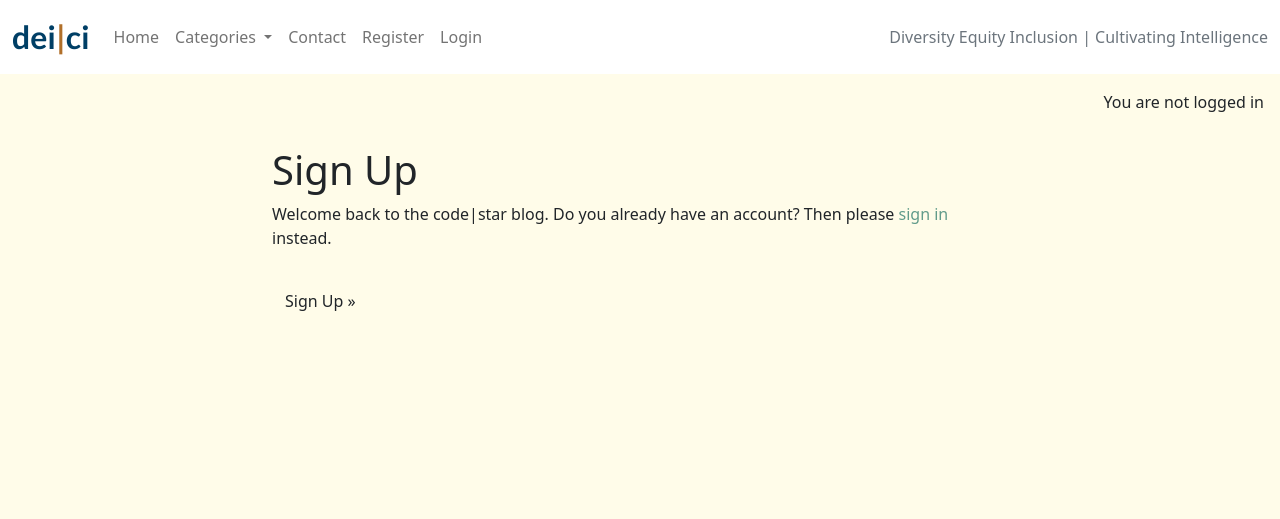
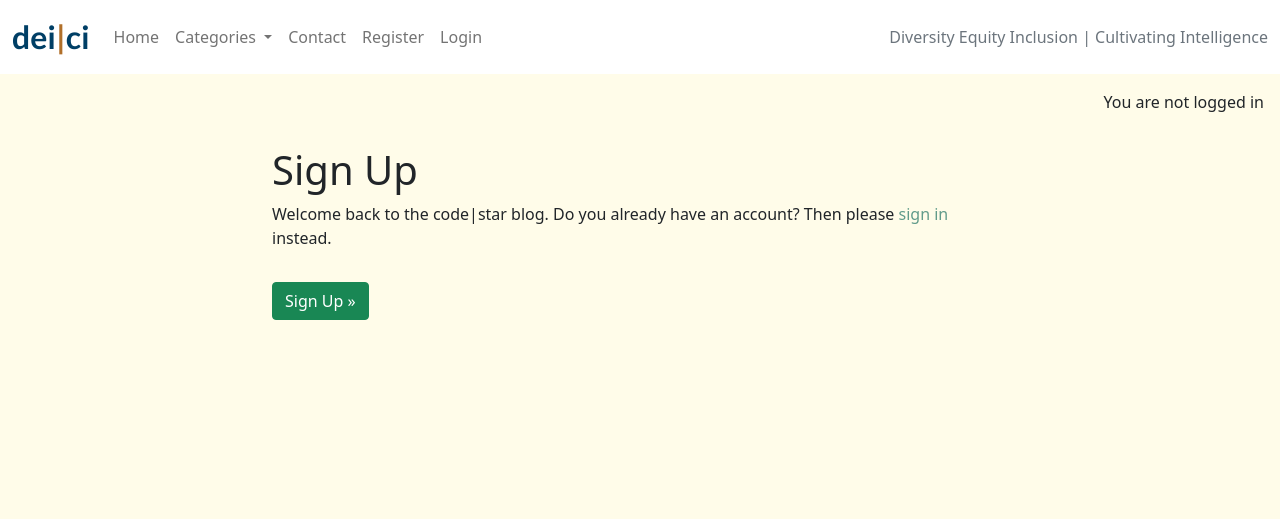
Before and after one commit to Josseyo/Cultivating_Intelligence, a Django app: template templates/account/signup.html in a window 1280 px wide. Shown: the top 519 px of the page. Run offline with Django 3.2, Linux system fonts and the light colour scheme; the template is opened without the code that fills it: most values are stand-ins (such as "Sample title", 1, 10 or a date in 2020); some libraries are stand-ins or nearby versions.

Commit message:
Update button class to btn-success

```diff
--- a/templates/account/signup.html
+++ b/templates/account/signup.html
@@ -22,7 +22,7 @@
         {% if redirect_field_value %}
         <input type="hidden" name="{{ redirect_field_name }}" value="{{ redirect_field_value }}" />
         {% endif %}
-        <button class="btn btn-signup right" type="submit">{% trans "Sign Up" %} &raquo;</button>
+        <button class="btn btn-success right" type="submit">{% trans "Sign Up" %} &raquo;</button>
       </form>
     </div>
   </div>
```
